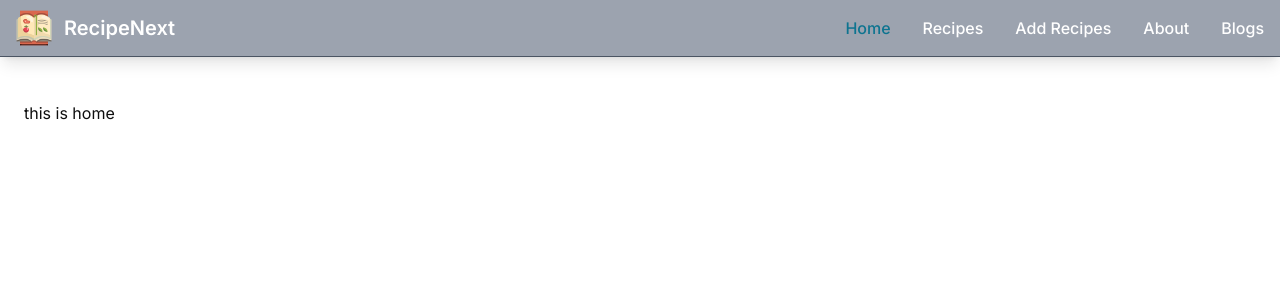
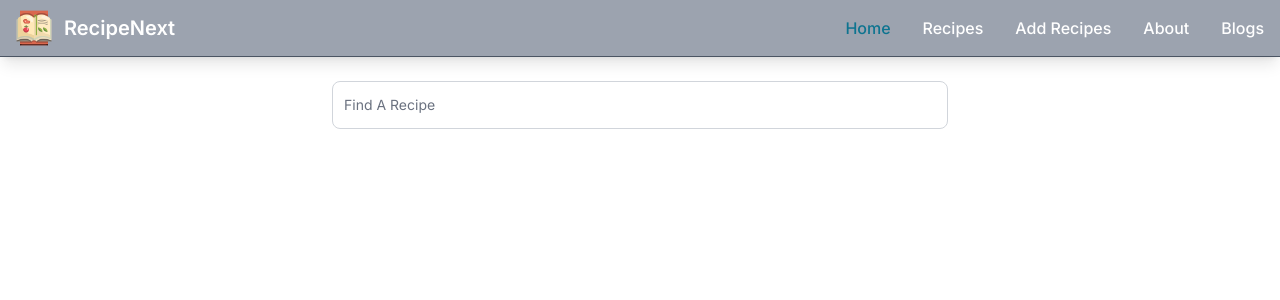
Before and after one commit to Oliulla/recipe-next, a Next.js app: page / in a window 1280 px wide. Shown: the top 300 px of the page. Built offline with nearby package versions, Linux system fonts and the light colour scheme.

Commit message:
[DONE]: Search box

```diff
--- /dev/null
+++ b/src/app/add-recipes/page.jsx
@@ -0,0 +1,7 @@
+import React from "react";
+
+const AddRecipes = () => {
+  return <div>this is add recipes page</div>;
+};
+
+export default AddRecipes;
--- /dev/null
+++ b/src/app/all-recipes/page.jsx
@@ -0,0 +1,11 @@
+import React from 'react';
+
+const AllRecipes = () => {
+    return (
+        <div>
+            this is all recipes page
+        </div>
+    );
+};
+
+export default AllRecipes;
--- a/src/app/page.js
+++ b/src/app/page.js
@@ -4,7 +4,7 @@ import Home from "@/components/_oneTime/Home"
 
 export default function MainPage() {
   return (
-    <main className="my-5 container p-6">
+    <main className="container p-6">
       <Home />
     </main>
   )
--- a/src/components/_oneTime/Home.jsx
+++ b/src/components/_oneTime/Home.jsx
@@ -1,9 +1,14 @@
-'use client'
+"use client";
 
 import React from "react";
+import { SearchRecipe } from "./SearchRecipe";
 
 const Home = () => {
-  return <div>this is home</div>;
+  return (
+    <div>
+      <SearchRecipe />
+    </div>
+  );
 };
 
 export default Home;
--- /dev/null
+++ b/src/components/_oneTime/SearchRecipe.jsx
@@ -0,0 +1,25 @@
+"use client";
+
+import { useState } from "react";
+import { FloatingLabel } from "flowbite-react";
+
+export function SearchRecipe() {
+  const [searchValue, setSearchValue] = useState("");
+
+  const handleSearchChange = (e) => {
+    setSearchValue(e.target.value);
+  };
+
+  console.log(searchValue);
+
+  return (
+    <div className="grid grid-flow-col justify-stretch space-x-4 w-1/2 mx-auto">
+      <FloatingLabel
+        variant="outlined"
+        label="Find A Recipe"
+        value={searchValue}
+        onChange={handleSearchChange}
+      />
+    </div>
+  );
+}
--- a/src/components/shared/Navbar.jsx
+++ b/src/components/shared/Navbar.jsx
@@ -24,7 +24,7 @@ export default function Header() {
         <Navbar.Link className="text-white text-[1rem]" as={Link} href="/" active>
           Home
         </Navbar.Link>
-        <Navbar.Link className="text-white text-[1rem]" as={Link} href="/recipes">
+        <Navbar.Link className="text-white text-[1rem]" as={Link} href="/all-recipes">
           Recipes
         </Navbar.Link>
         <Navbar.Link className="text-white text-[1rem]" as={Link} href="/add-recipes">
```
